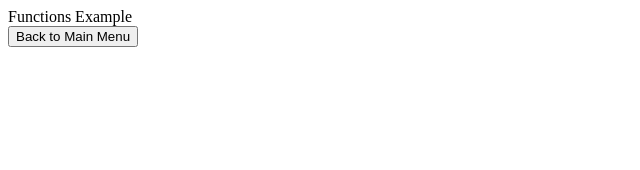
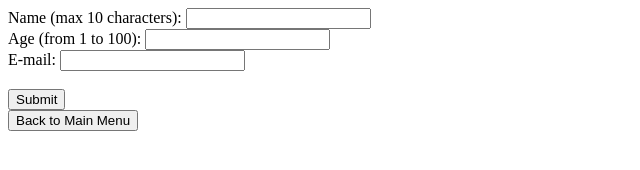
Before and after one commit to Thoming-Michael/Thoming-Michael.github.io, a plain HTML site: page public_html/functions.html in a window 1280 px wide. Shown: the whole page, without its empty margins (0-640 px from the left). Drawn offline with Linux system fonts and the light colour scheme.

```diff
--- a/public_html/functions.html
+++ b/public_html/functions.html
@@ -11,8 +11,40 @@ and open the template in the editor.
         <meta name="viewport" content="width=device-width, initial-scale=1.0">
     </head>
     <body>
-        <div>Functions Example</div>
+        <form action="/action_page.php" onsubmit="return myFunction()">
+          Name (max 10 characters): <input type="text" id="fname" size="20" name="fname"><br>
+          Age (from 1 to 100): <input type="text" id="age" size="20" name="age"><br>
+          E-mail: <input type="text" id="email" size="20" name="mail"><br><br>
+          <input type="submit" value="Submit">
+        </form>
 
+        <script>
+        function myFunction() {
+          var at = document.getElementById("email").value.indexOf("@");
+          var age = document.getElementById("age").value;
+          var fname = document.getElementById("fname").value;
+          submitOK = "true";
+
+          if (fname.length > 10) {
+            alert("The name may have no more than 10 characters");
+            submitOK = "false";
+          }
+
+          if (isNaN(age) || age < 1 || age > 100) {
+            alert("The age must be a number between 1 and 100");
+            submitOK = "false";
+          }
+
+          if (at == -1) {
+            alert("Not a valid e-mail!");
+            submitOK = "false";
+          }
+
+          if (submitOK == "false") {
+            return false;
+          }
+        }
+        </script>
         <input type="button" onclick="window.location.href='https://thoming-michael.github.io/public_html/index.html';" value="Back to Main Menu"/>
     </body>
 </html>
```
Also changed, not shown: public_html/index.html (+1 -1 lines).
